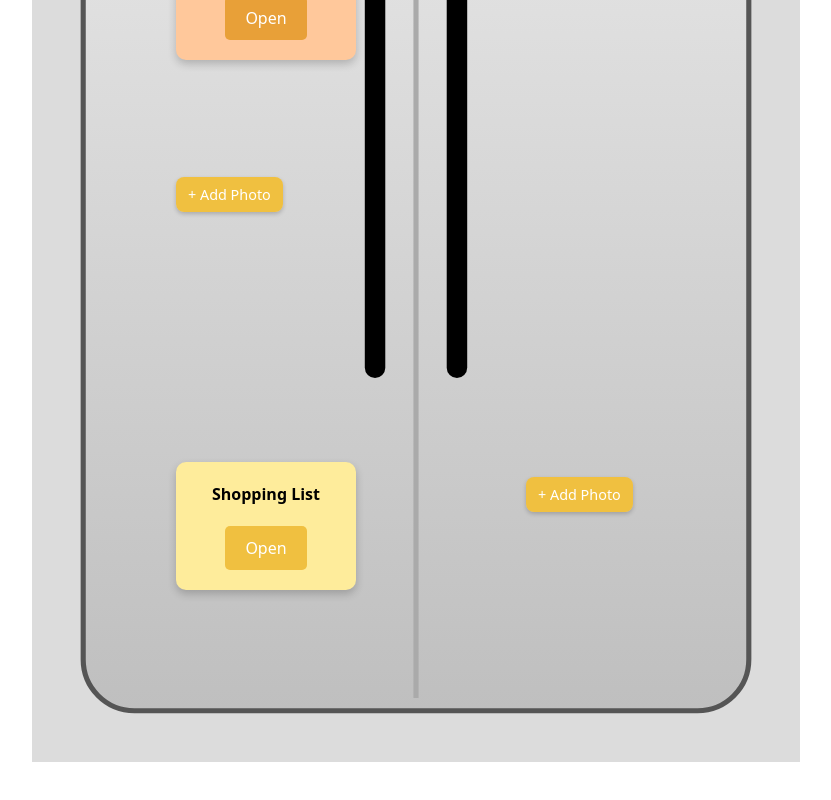
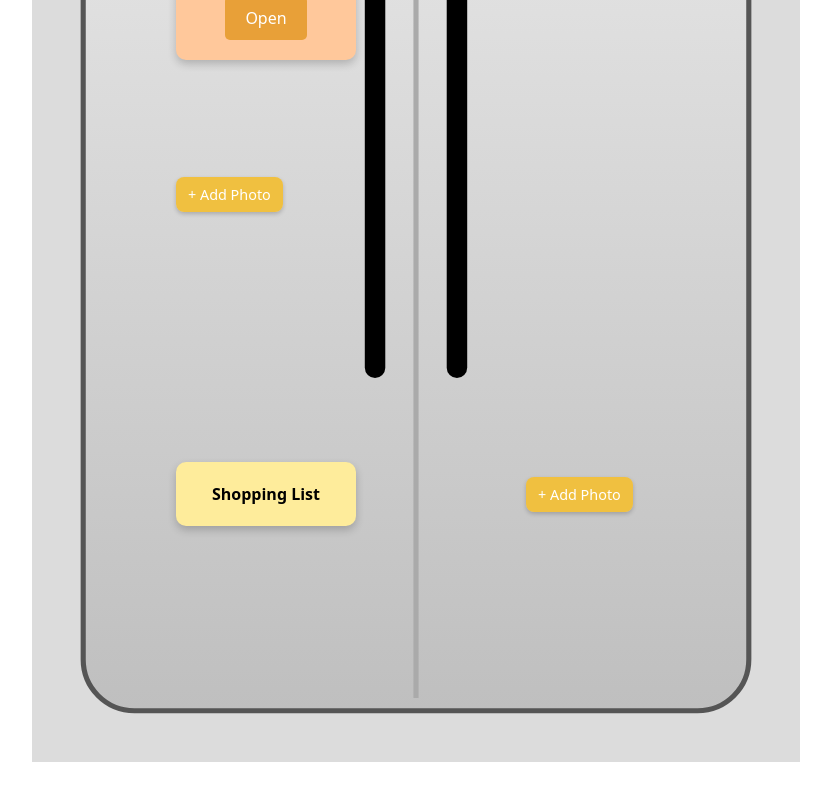
Before and after one commit to sarayuv/sasehack-2025, a React (Vite) app in the folder frontend/: page / in a window 1280 px wide. Shown: the part 518-1318 px from the top of the page, without its empty margins (224-1055 px from the left). Built offline with nearby package versions, Linux system fonts and the light colour scheme.

Commit message:
remove open button

```diff
--- a/frontend/src/components/ShoppingList.jsx
+++ b/frontend/src/components/ShoppingList.jsx
@@ -1,8 +1,8 @@
 import React, {useState} from 'react';
 import '../styles/ShoppingList.css';
 
-const ShoppingList = ({ shoppingList, addItem, isShoppingModalOpen, setIsShoppingModalOpen, toggleCrossItem }) => {
-  const [newItem, setNewItem] = useState('');
+const ShoppingList = ({shoppingList, addItem, isShoppingModalOpen, setIsShoppingModalOpen, toggleCrossItem}) => {
+  const [newItem, setNewItem] = useState("");
 
   const handleAddItem = () => {
     if (newItem.trim()) {
@@ -12,28 +12,36 @@ const ShoppingList = ({ shoppingList, addItem, isShoppingModalOpen, setIsShoppin
   };
 
   return (
-    <div className="main-shopping-list" style={{ position: 'absolute', left: '320px', top: '80px' }}>
+    <div className="main-shopping-list" style={{position: 'absolute', left: '320px', top: '80px', cursor: 'pointer'}} onClick={() => setIsShoppingModalOpen(true)}>
       <h2>Shopping List</h2>
       <div>
         {shoppingList.map(item => (
           <div key={item.id}>
             <span
               className={item.crossedOut ? 'shopping-crossed' : ''}
-              onClick={() => toggleCrossItem(item.id)}
+              onClick={e => {
+                e.stopPropagation();
+                toggleCrossItem(item.id);
+              }}
             >
               {item.text}
             </span>
           </div>
         ))}
       </div>
-      <button className="open-shopping-list-button" onClick={() => setIsShoppingModalOpen(true)}>
-        Open
-      </button>
 
       {isShoppingModalOpen && (
         <div className="shopping-modal">
           <div className="shopping-modal-content">
-            <button className="shopping-close-button" onClick={() => setIsShoppingModalOpen(false)}>×</button>
+            <button
+              className="shopping-close-button"
+              onClick={e => {
+                e.stopPropagation();
+                setIsShoppingModalOpen(false);
+              }}
+            >
+              ×
+            </button>
             <h2>Shopping List</h2>
             <div className="shopping-list">
               {shoppingList.map(item => (
```
